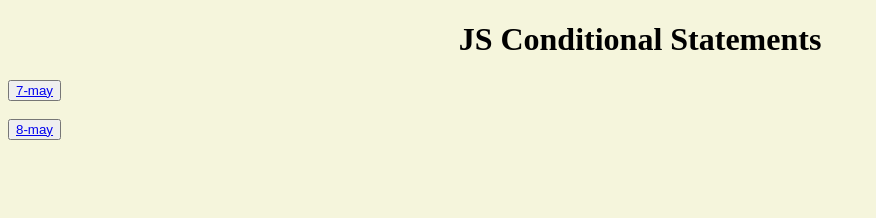
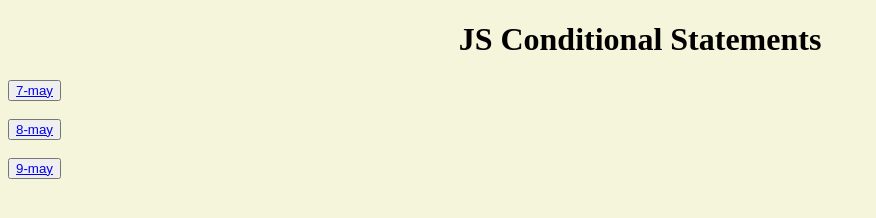
Before and after one commit to gchandanack/JS_intro, a plain HTML site: page index.html in a window 1280 px wide. Shown: the whole page, without its empty margins (0-876 px from the left). Drawn offline with Linux system fonts and the light colour scheme.

Commit message:
Update index.html

```diff
--- a/index.html
+++ b/index.html
@@ -10,7 +10,9 @@
 <body style="background-color: beige;">
 
     <button><a href="7-5.html">7-may</a></button><br><br>
-    <button><a href="8-5.html">8-may</a></button>
+    <button><a href="8-5.html">8-may</a></button><br><br>
+        <button><a href="9-5.html">9-may</a></button>
+
 
 
 </body>
```
